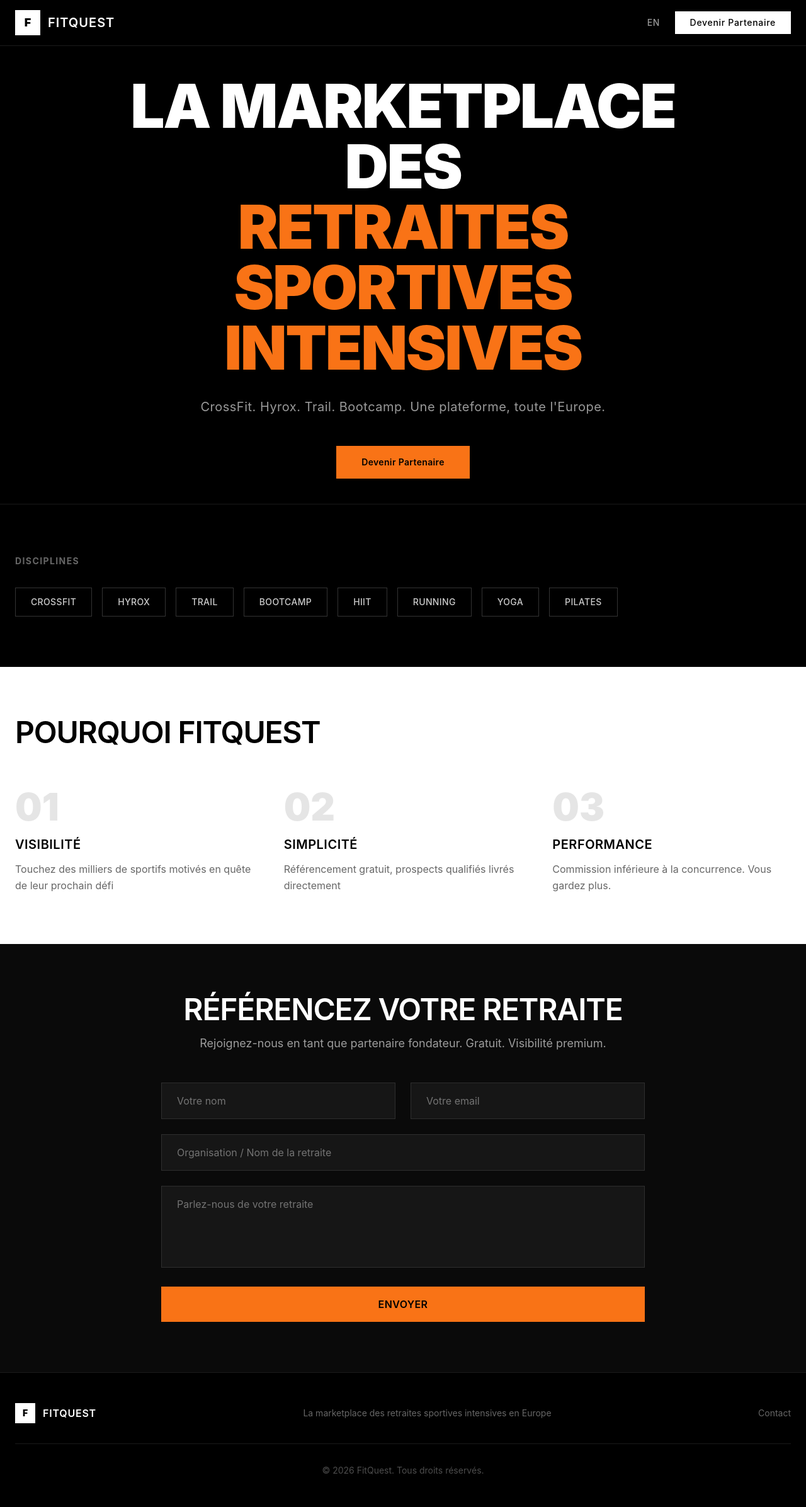
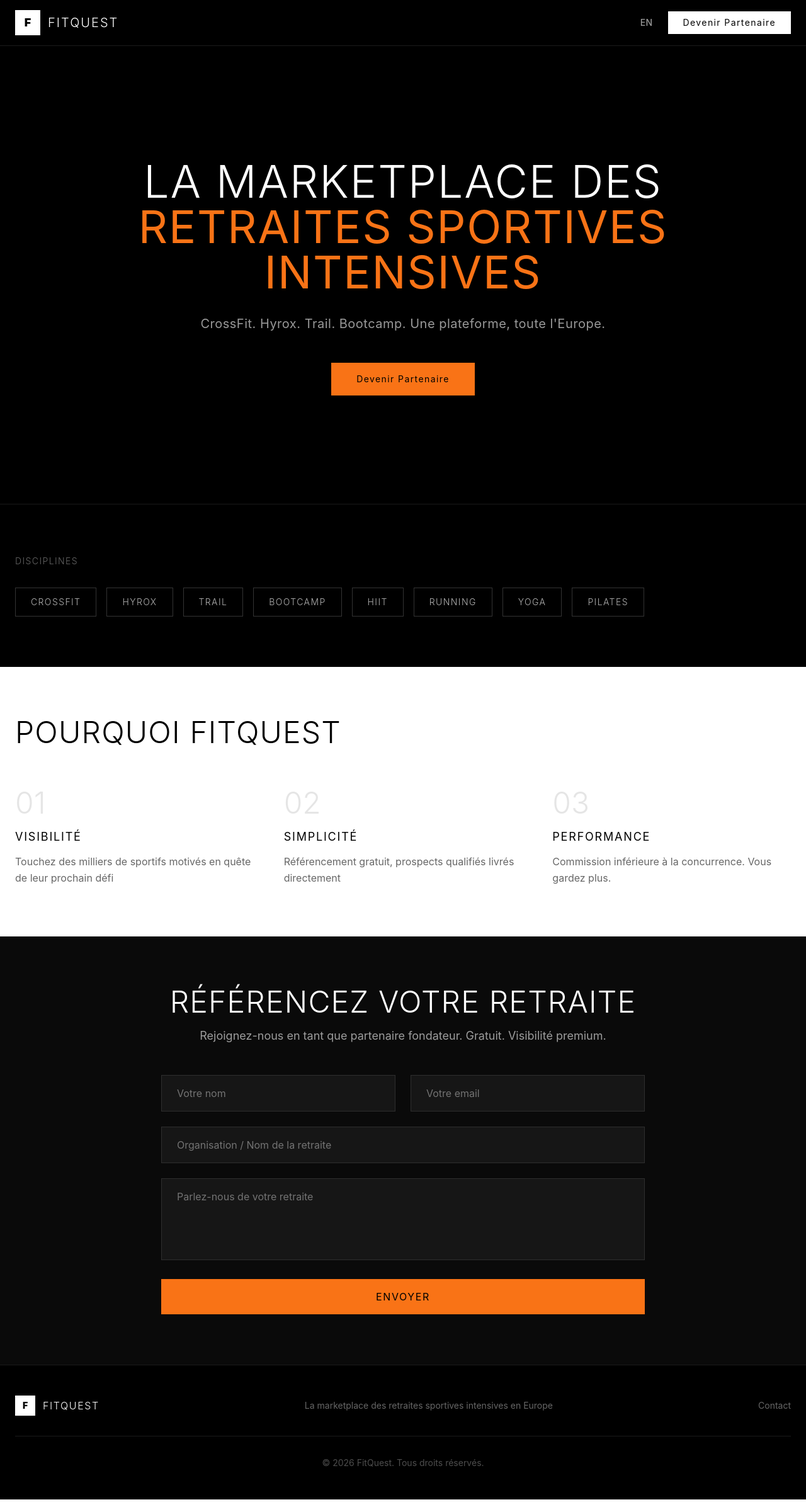
Before and after one commit to MarchYahmi/fitquest-site, a Next.js app: page / in a window 1280 px wide. Shown: the whole page at 63% size. Built offline with nearby package versions, Linux system fonts and the light colour scheme.

Commit message:
Style: typo light et élégante

```diff
--- a/app/page.js
+++ b/app/page.js
@@ -147,7 +147,7 @@ export default function FitQuestLanding() {
             <div className="w-10 h-10 bg-white flex items-center justify-center">
               <span className="text-black font-black text-lg">F</span>
             </div>
-            <span className="text-xl font-semibold tracking-wider">{t.nav.logo}</span>
+            <span className="text-xl font-light tracking-widest">{t.nav.logo}</span>
           </div>
 
           <div className="flex items-center gap-6">
@@ -159,7 +159,7 @@ export default function FitQuestLanding() {
             </button>
             <a
               href="#partner"
-              className="hidden md:block px-6 py-2 bg-white text-black font-medium text-sm tracking-wider hover:bg-white/90 transition"
+              className="hidden md:block px-6 py-2 bg-white text-black font-normal text-sm tracking-widest hover:bg-white/90 transition"
             >
               {t.nav.cta}
             </a>
@@ -170,17 +170,17 @@ export default function FitQuestLanding() {
       {/* Hero Section */}
       <section className="min-h-screen flex items-center justify-center px-6 pt-20">
         <div className="max-w-5xl mx-auto text-center">
-          <h1 className="text-4xl md:text-6xl lg:text-8xl font-black tracking-tight leading-none mb-8">
+          <h1 className="text-4xl md:text-6xl lg:text-7xl font-light tracking-wide leading-tight mb-8">
             {t.hero.title}
             <br />
-            <span className="text-orange-500">{t.hero.titleHighlight}</span>
+            <span className="text-orange-500 font-normal">{t.hero.titleHighlight}</span>
           </h1>
           <p className="text-lg md:text-xl text-white/60 max-w-2xl mx-auto mb-12 tracking-wide">
             {t.hero.subtitle}
           </p>
           <a
             href="#partner"
-            className="inline-block px-10 py-4 bg-orange-500 text-black font-semibold text-sm tracking-wide hover:bg-orange-400 transition"
+            className="inline-block px-10 py-4 bg-orange-500 text-black font-normal text-sm tracking-widest hover:bg-orange-400 transition"
           >
             {t.hero.cta}
           </a>
@@ -190,12 +190,12 @@ export default function FitQuestLanding() {
       {/* Sports Section */}
       <section className="py-20 px-6 border-t border-white/10">
         <div className="max-w-7xl mx-auto">
-          <h2 className="text-sm font-bold tracking-widest text-white/40 mb-8">{t.sports.title}</h2>
+          <h2 className="text-sm font-light tracking-widest text-white/40 mb-8">{t.sports.title}</h2>
           <div className="flex flex-wrap gap-4">
             {t.sports.list.map((sport, i) => (
               <span
                 key={i}
-                className="px-6 py-3 border border-white/20 text-white/80 font-medium text-sm tracking-wide hover:bg-white hover:text-black transition cursor-pointer"
+                className="px-6 py-3 border border-white/20 text-white/70 font-light text-sm tracking-widest hover:bg-white hover:text-black transition cursor-pointer"
               >
                 {sport}
               </span>
@@ -207,12 +207,12 @@ export default function FitQuestLanding() {
       {/* Value Props */}
       <section className="py-20 px-6 bg-white text-black">
         <div className="max-w-7xl mx-auto">
-          <h2 className="text-3xl md:text-5xl font-semibold tracking-tight mb-16">{t.value.title}</h2>
+          <h2 className="text-3xl md:text-5xl font-light tracking-wide mb-16">{t.value.title}</h2>
           <div className="grid md:grid-cols-3 gap-12">
             {t.value.items.map((item, i) => (
               <div key={i}>
-                <div className="text-6xl font-black text-black/10 mb-4">0{i + 1}</div>
-                <h3 className="text-xl font-semibold tracking-wide mb-3">{item.title}</h3>
+                <div className="text-5xl font-light text-black/10 mb-4">0{i + 1}</div>
+                <h3 className="text-lg font-normal tracking-widest mb-3">{item.title}</h3>
                 <p className="text-black/60 leading-relaxed">{item.desc}</p>
               </div>
             ))}
@@ -224,7 +224,7 @@ export default function FitQuestLanding() {
       <section id="partner" className="py-20 px-6 bg-neutral-950">
         <div className="max-w-3xl mx-auto">
           <div className="text-center mb-12">
-            <h2 className="text-3xl md:text-5xl font-semibold tracking-tight mb-4">{t.organizers.title}</h2>
+            <h2 className="text-3xl md:text-5xl font-light tracking-wide mb-4">{t.organizers.title}</h2>
             <p className="text-white/60 text-lg">{t.organizers.subtitle}</p>
           </div>
 
@@ -280,7 +280,7 @@ export default function FitQuestLanding() {
               <button
                 type="submit"
                 disabled={formStatus === 'sending'}
-                className="w-full py-4 bg-orange-500 text-black font-semibold tracking-wide hover:bg-orange-400 transition disabled:opacity-50 disabled:cursor-not-allowed"
+                className="w-full py-4 bg-orange-500 text-black font-normal tracking-widest hover:bg-orange-400 transition disabled:opacity-50 disabled:cursor-not-allowed"
               >
                 {formStatus === 'sending' ? '...' : t.organizers.form.submit}
               </button>
@@ -297,7 +297,7 @@ export default function FitQuestLanding() {
               <div className="w-8 h-8 bg-white flex items-center justify-center">
                 <span className="text-black font-black text-sm">F</span>
               </div>
-              <span className="font-semibold tracking-wider">FITQUEST</span>
+              <span className="font-light tracking-widest">FITQUEST</span>
             </div>
             <p className="text-white/40 text-sm text-center">{t.footer.tagline}</p>
             <a href="mailto:yahmirachida@gmail.com" className="text-white/40 text-sm hover:text-white transition">
```
